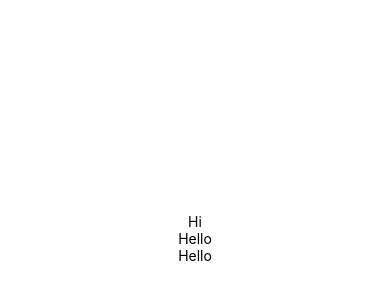
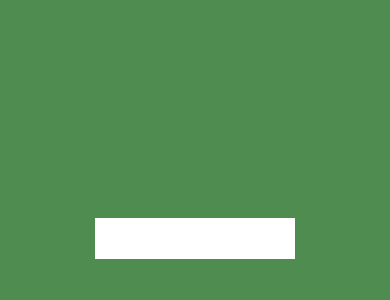
Before and after one commit to vovkahorror/react-native-demo, a React Native app: screen / in a window 390 px wide. Shown: the part 184-484 px from the top of the page. Built offline with nearby package versions, Linux system fonts and the light colour scheme.

Commit message:
feat: minor changes

```diff
--- a/App.tsx
+++ b/App.tsx
@@ -1,13 +1,12 @@
-import { StatusBar } from 'expo-status-bar';
-import { StyleSheet, Text, View } from 'react-native';
+import {StyleSheet, TextInput, View} from 'react-native';
+import {useState} from 'react';
 
 export default function App() {
+    const [value, setValue] = useState('');
+
     return (
         <View style={styles.container}>
-      <Text>Hi</Text>
-      <Text>Hello</Text>
-      <Text>Hello</Text>
-      <StatusBar style="auto" />
+            <TextInput value={value} onChangeText={setValue} style={styles.input}/>
         </View>
     );
 }
@@ -15,8 +14,14 @@ export default function App() {
 const styles = StyleSheet.create({
     container: {
         flex: 1,
-    backgroundColor: '#fff',
+        backgroundColor: '#4e8d4f',
         alignItems: 'center',
         justifyContent: 'center',
     },
+    input: {
+        padding: 10,
+        width: 200,
+        backgroundColor: '#fff',
+        fontSize: 18,
+    },
 });
```
Lines whose indentation alone changed are shown as unchanged.
